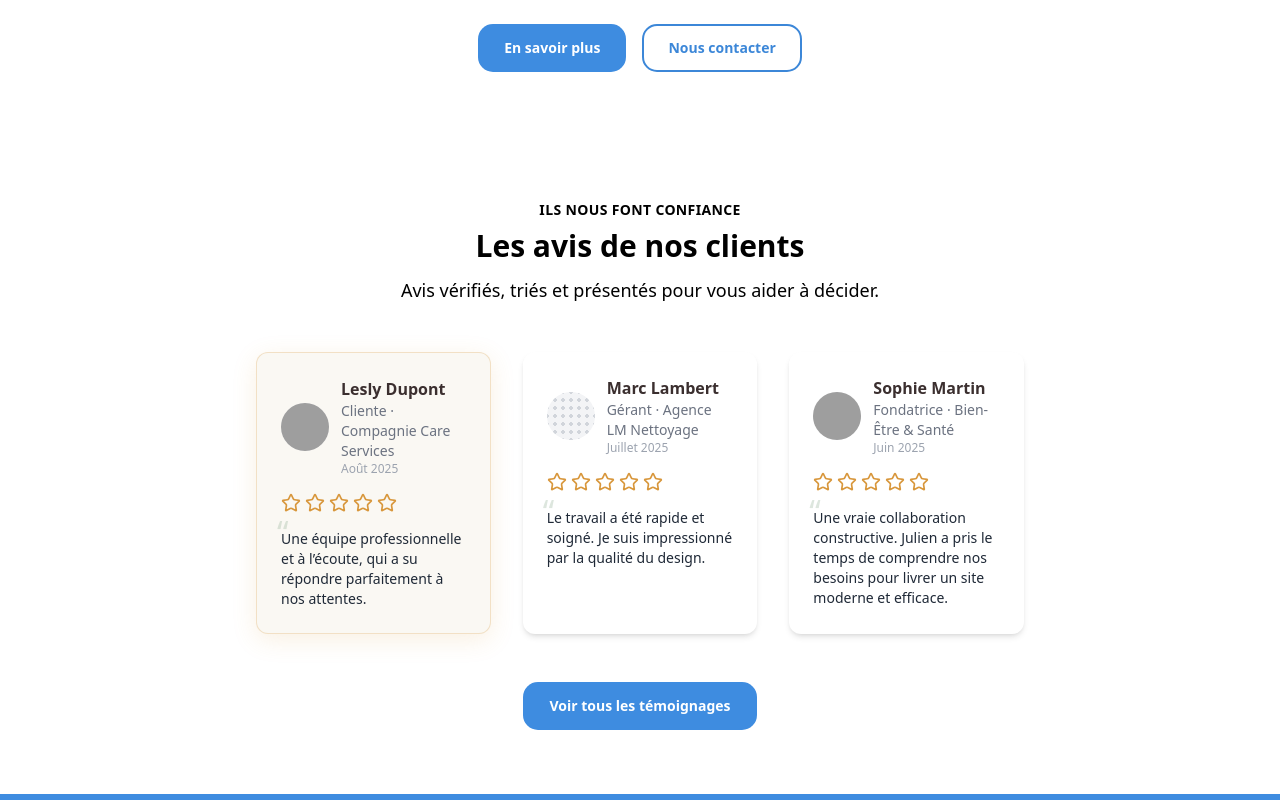
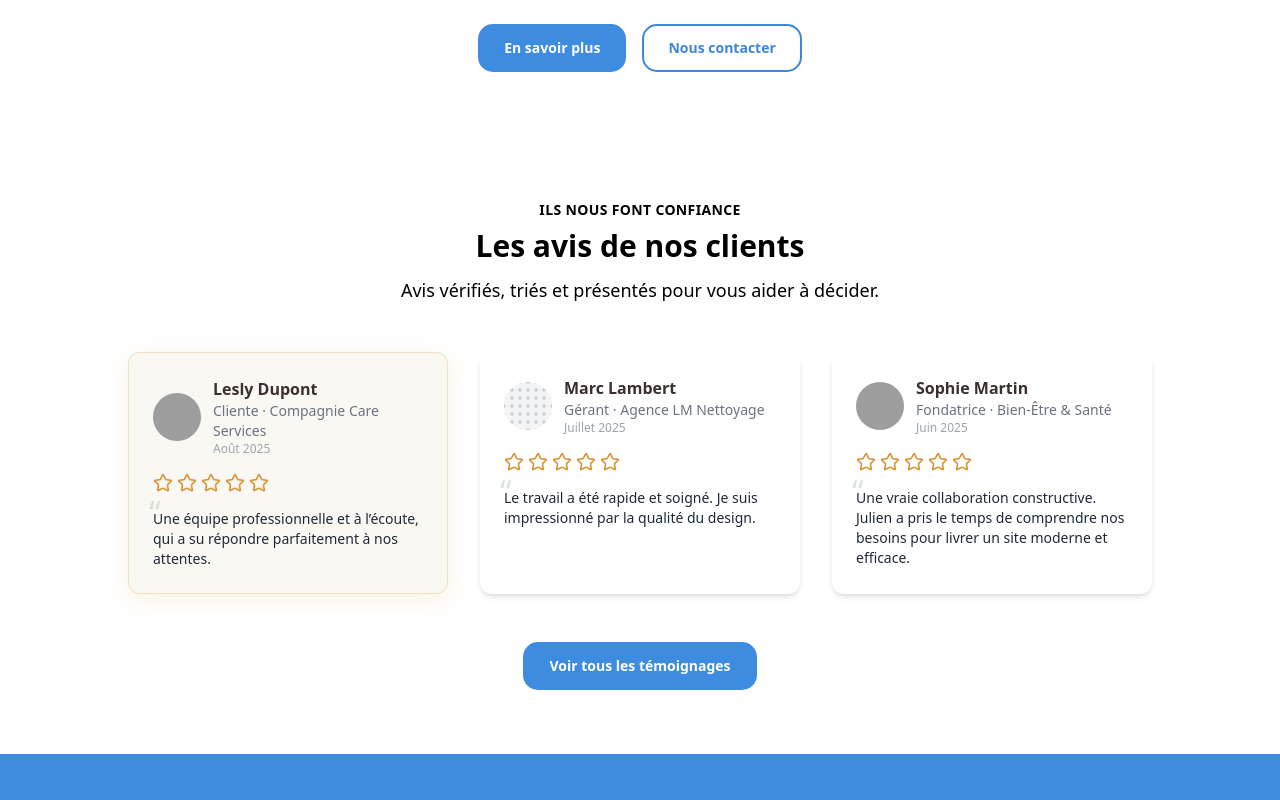
Before and after one commit to julienlisita/nextjs-ts-tailwind-template, a Next.js app: page / in a window 1280 px wide. Shown: the part 2120-2920 px from the top of the page. Built offline with nearby package versions, Linux system fonts and the light colour scheme; grey boxes are pictures that could not be loaded.

Commit message:
fix(testimonials): set container default to false in server sections

```diff
--- a/src/components/section/TestimonialsSectionHomeServer.tsx
+++ b/src/components/section/TestimonialsSectionHomeServer.tsx
@@ -13,7 +13,7 @@ type Props = {
 export default async function TestimonialsSectionHomeServer({
   limit = 3,
   onlyFeatured = true,
-  container = true,
+  container = false,
 }: Props) {
   const all = await getPublicTestimonialsServer();
 
--- a/src/components/section/TestimonialsSectionServer.tsx
+++ b/src/components/section/TestimonialsSectionServer.tsx
@@ -16,7 +16,7 @@ type ServerProps = {
 export default async function TestimonialsSectionServer({
   onlyFeatured = false,
   limit,
-  container = true,
+  container = false,
   ...uiProps
 }: ServerProps) {
   const all = await getPublicTestimonialsServer();
```
